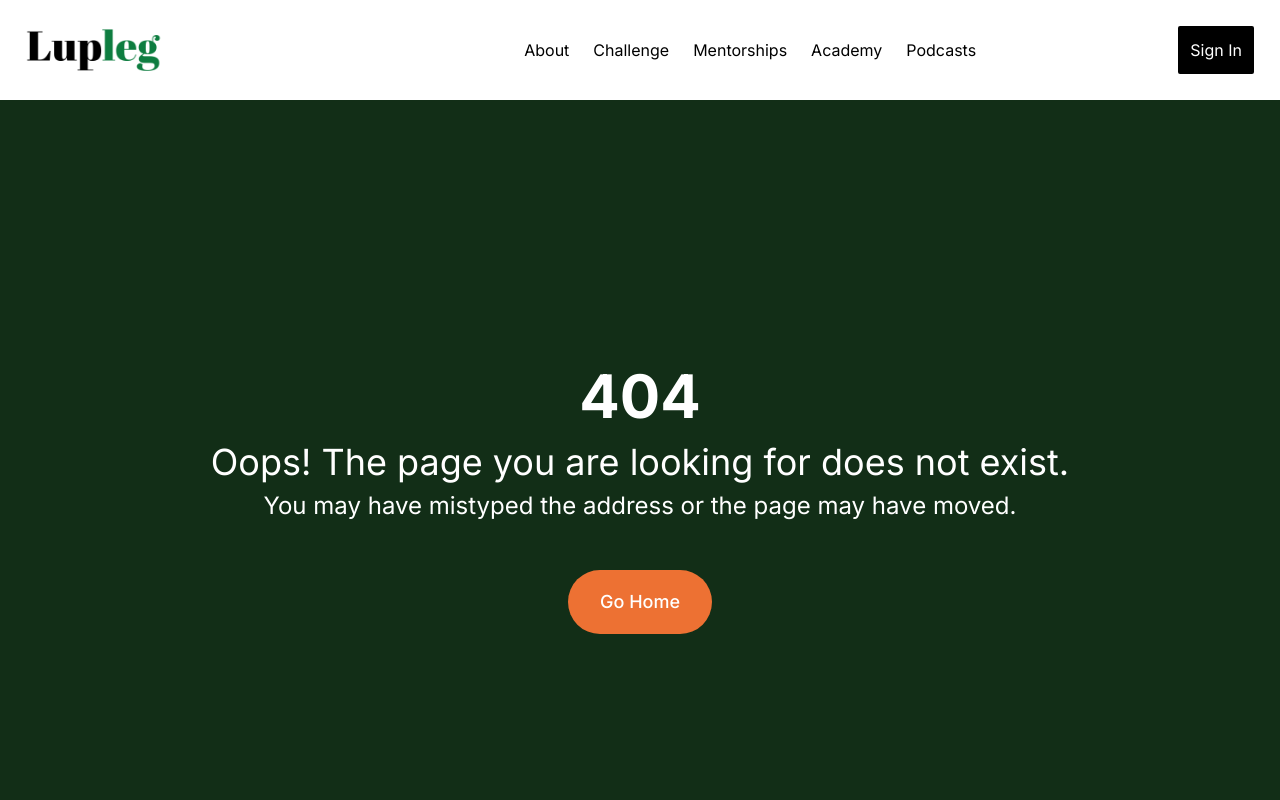
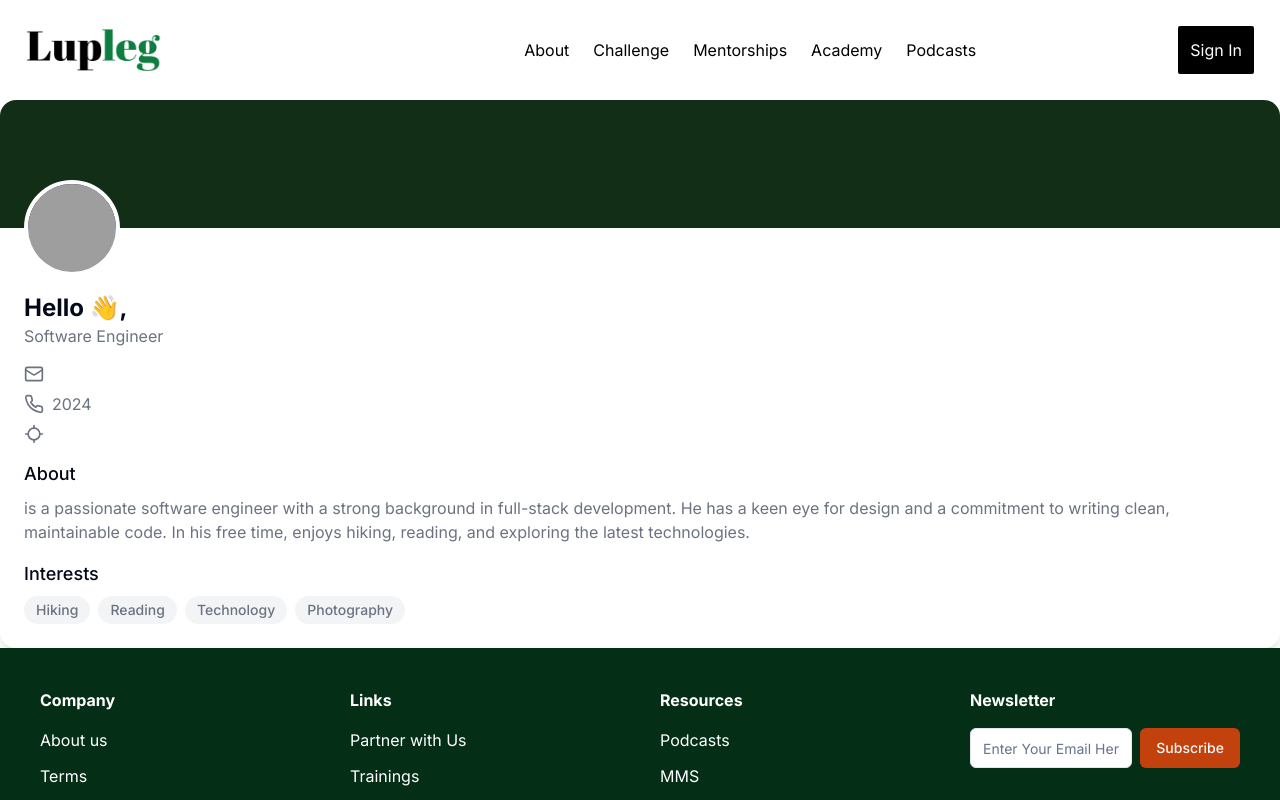
Before and after one commit to marksikaundi/Lab, a Next.js app: page /profile in a window 1280 px wide. Before the commit this address had no page. Shown: the top 800 px of the page. Built offline with nearby package versions, Linux system fonts and the light colour scheme; no server answers; grey boxes are pictures that could not be loaded.

Commit message:
updated the the ui with clerk data

```diff
--- /dev/null
+++ b/app/(admin)/profile/page.jsx
@@ -0,0 +1,133 @@
+"use client";
+
+import { SignOutButton, useUser } from "@clerk/nextjs";
+import { Avatar, AvatarImage, AvatarFallback } from "@/components/ui/avatar";
+
+export default function Component() {
+  const { user } = useUser();
+
+  console.log(user);
+  return (
+    <div className="bg-white dark:bg-gray-950 rounded-2xl shadow-lg overflow-hidden">
+      <div className="bg-[#122E17] h-32 relative">
+        <div className="absolute -bottom-12 left-6">
+          <Avatar className="w-24 h-24 border-4 border-white dark:border-gray-950">
+            <AvatarImage src="https://github.com/shadcn.png" />
+            <AvatarFallback>MS</AvatarFallback>
+          </Avatar>
+        </div>
+      </div>
+      <div className="pt-16 px-6 pb-6 grid gap-4">
+        <div className="flex flex-col items-start">
+          <h2 className="text-2xl font-bold">Hello 👋, {user?.fullName}</h2>
+          <p className="text-gray-500 dark:text-gray-400">Software Engineer</p>
+        </div>
+        <div className="grid gap-2">
+          <div className="flex items-center gap-2">
+            <MailIcon className="h-5 w-5 text-gray-500 dark:text-gray-400" />
+            <span className="text-gray-500 dark:text-gray-400">
+              {user?.primaryEmailAddress.emailAddress}
+            </span>
+          </div>
+          <div className="flex items-center gap-2">
+            <PhoneIcon className="h-5 w-5 text-gray-500 dark:text-gray-400" />
+            <span className="text-gray-500 dark:text-gray-400">2024</span>
+          </div>
+          <div className="flex items-center gap-2">
+            <LocateIcon className="h-5 w-5 text-gray-500 dark:text-gray-400" />
+            <span className="text-gray-500 dark:text-gray-400">{user?.id}</span>
+          </div>
+        </div>
+        <div className="grid gap-2">
+          <h3 className="text-lg font-medium">About</h3>
+          <p className="text-gray-500 dark:text-gray-400">
+            {user?.fullName} is a passionate software engineer with a strong
+            background in full-stack development. He has a keen eye for design
+            and a commitment to writing clean, maintainable code. In his free
+            time, {user?.fullName} enjoys hiking, reading, and exploring the
+            latest technologies.
+          </p>
+        </div>
+        <div className="grid gap-2">
+          <h3 className="text-lg font-medium">Interests</h3>
+          <div className="flex flex-wrap gap-2">
+            <div className="bg-gray-100 dark:bg-gray-800 rounded-full px-3 py-1 text-sm font-medium text-gray-500 dark:text-gray-400">
+              Hiking
+            </div>
+            <div className="bg-gray-100 dark:bg-gray-800 rounded-full px-3 py-1 text-sm font-medium text-gray-500 dark:text-gray-400">
+              Reading
+            </div>
+            <div className="bg-gray-100 dark:bg-gray-800 rounded-full px-3 py-1 text-sm font-medium text-gray-500 dark:text-gray-400">
+              Technology
+            </div>
+            <div className="bg-gray-100 dark:bg-gray-800 rounded-full px-3 py-1 text-sm font-medium text-gray-500 dark:text-gray-400">
+              Photography
+            </div>
+          </div>
+        </div>
+      </div>
+    </div>
+  );
+}
+
+function LocateIcon(props) {
+  return (
+    <svg
+      {...props}
+      xmlns="http://www.w3.org/2000/svg"
+      width="24"
+      height="24"
+      viewBox="0 0 24 24"
+      fill="none"
+      stroke="currentColor"
+      strokeWidth="2"
+      strokeLinecap="round"
+      strokeLinejoin="round"
+    >
+      <line x1="2" x2="5" y1="12" y2="12" />
+      <line x1="19" x2="22" y1="12" y2="12" />
+      <line x1="12" x2="12" y1="2" y2="5" />
+      <line x1="12" x2="12" y1="19" y2="22" />
+      <circle cx="12" cy="12" r="7" />
+    </svg>
+  );
+}
+
+function MailIcon(props) {
+  return (
+    <svg
+      {...props}
+      xmlns="http://www.w3.org/2000/svg"
+      width="24"
+      height="24"
+      viewBox="0 0 24 24"
+      fill="none"
+      stroke="currentColor"
+      strokeWidth="2"
+      strokeLinecap="round"
+      strokeLinejoin="round"
+    >
+      <rect width="20" height="16" x="2" y="4" rx="2" />
+      <path d="m22 7-8.97 5.7a1.94 1.94 0 0 1-2.06 0L2 7" />
+    </svg>
+  );
+}
+
+function PhoneIcon(props) {
+  return (
+    <svg
+      {...props}
+      xmlns="http://www.w3.org/2000/svg"
+      width="24"
+      height="24"
+      viewBox="0 0 24 24"
+      fill="none"
+      stroke="currentColor"
+      strokeWidth="2"
+      strokeLinecap="round"
+      strokeLinejoin="round"
+    >
+      <path d="M22 16.92v3a2 2 0 0 1-2.18 2 19.79 19.79 0 0 1-8.63-3.07 19.5 19.5 0 0 1-6-6 19.79 19.79 0 0 1-3.07-8.67A2 2 0 0 1 4.11 2h3a2 2 0 0 1 2 1.72 12.84 12.84 0 0 0 .7 2.81 2 2 0 0 1-.45 2.11L8.09 9.91a16 16 0 0 0 6 6l1.27-1.27a2 2 0 0 1 2.11-.45 12.84 12.84 0 0 0 2.81.7A2 2 0 0 1 22 16.92z" />
+    </svg>
+  );
+}
```
